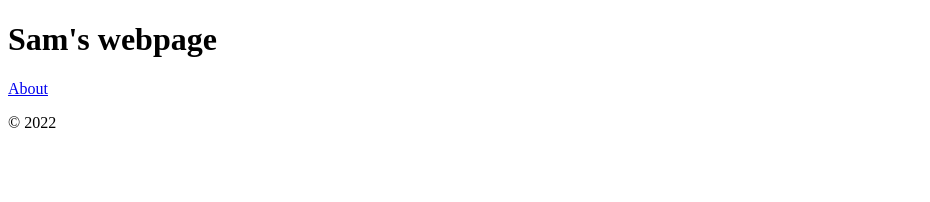
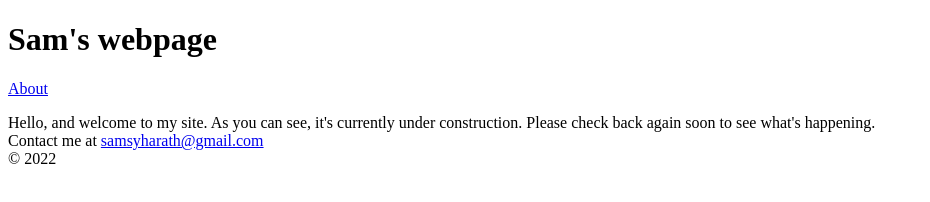
Before and after one commit to samsyharath/samsyharath.github.io, a plain HTML site: page index.html in a window 1280 px wide. Shown: the whole page, without its empty margins (0-930 px from the left). Drawn offline with Linux system fonts and the light colour scheme.

Commit message:
Added contact info

```diff
--- a/index.html
+++ b/index.html
@@ -8,7 +8,12 @@
         <h1>Sam's webpage</h1>
         <p><a href="about.html">About</a></p>
     </header>
-
+    <article>
+        Hello, and welcome to my site. As you can see, it's currently under construction. Please check back again soon to see what's happening.
+    </article>
+    <article>
+        Contact me at <a href="mailto:samsyharath@gmail.com">samsyharath@gmail.com</a>
+    </article>
     <footer> &copy; 2022</footer>
 </body>
 </html>
```
